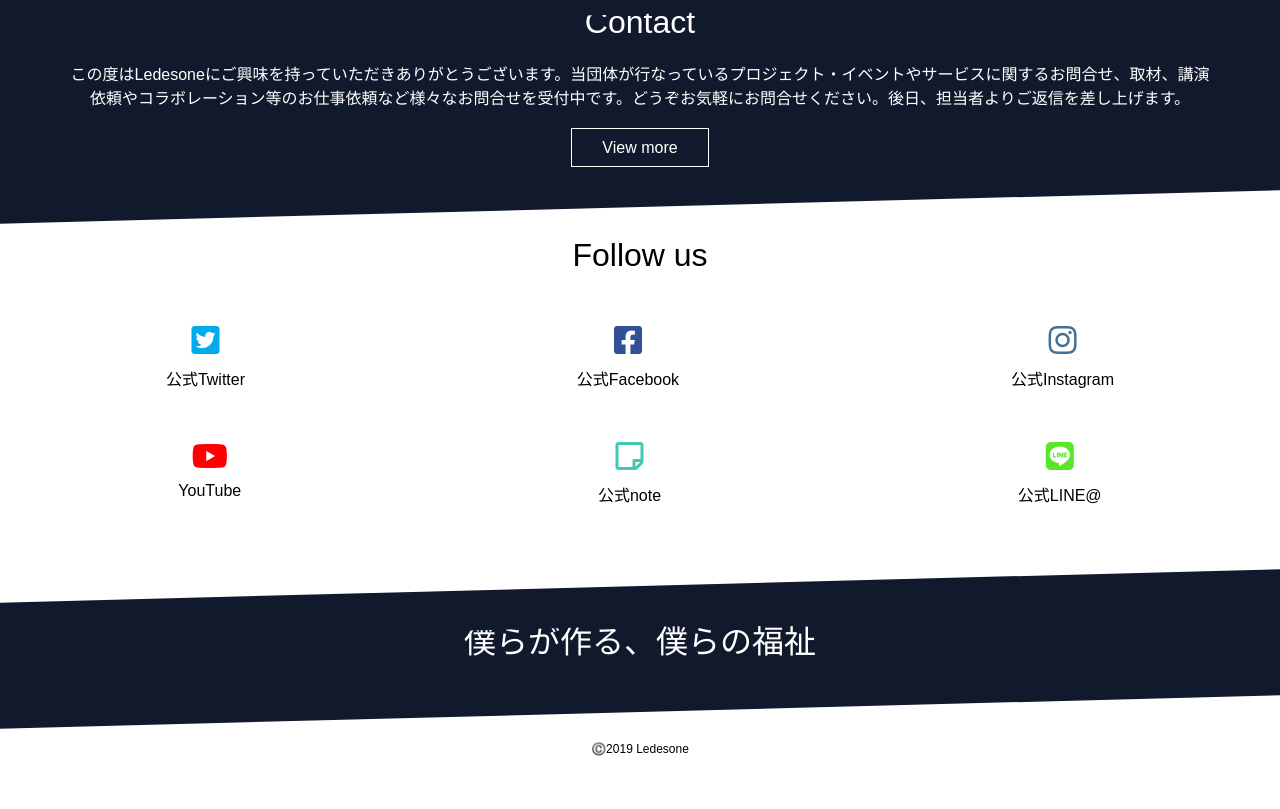
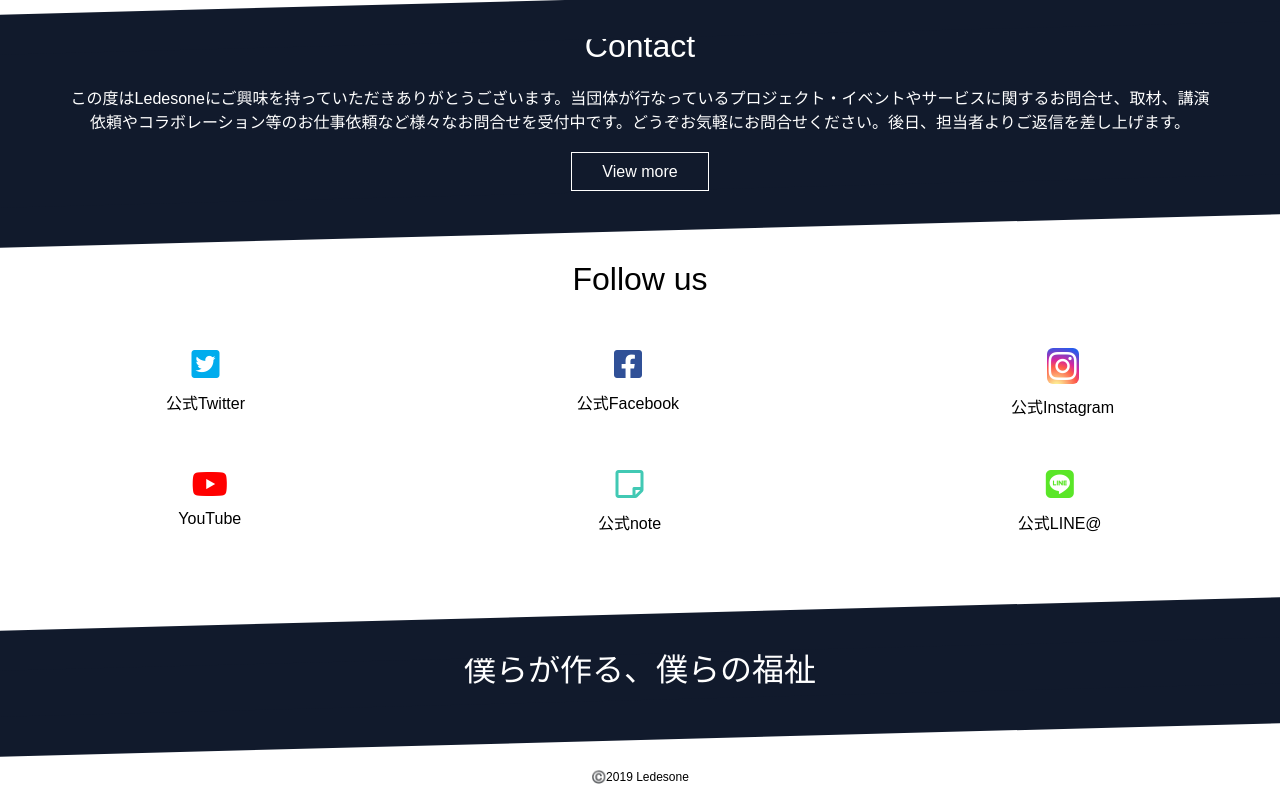
Before and after one commit to tenmakamatani/Ledesone, a website: page index.html in a window 1280 px wide. Shown: the part 3726-4535 px from the top of the page. Before the commit the page ends 4487 px from the top, so only its background shows below. Drawn offline with Linux system fonts and the light colour scheme.

Commit message:
[Fix] Typo, Instagramカラー修正

```diff
--- a/index.html
+++ b/index.html
@@ -139,7 +139,8 @@
     </section>
     <section id="" class="info origin">
         <h1 class="info__ttl origin__ttl">名前の由来</h1>
-        <p class="info__desc origin__desc">Ledesoneの名称は”Le idee sono infinite.”(イタリア語でアイディアは無限大)からスペルを２個づつ取りこの名前になりました。どんな障害や生きづらsさを抱える人にでも可能性やアイディアは無限にあるという意味が込められています。</p>
+        <p class="info__desc origin__desc">Ledesoneの名称は、 ”Le idee sono infinite.”<br>(イタリア語でアイディアは無限大)からスペルを２個づつ取りこの名前になりました。
+            <br>どんな障害や生きづらさを抱える人にでも可能性やアイディアは無限にあるという意味が込められています。</p>
     </section>
     <section class="history">
         <h1 class="history__ttl">History</h1>
--- a/scss/style.scss
+++ b/scss/style.scss
@@ -388,7 +388,11 @@ label {
         color: #305097;
       }
       .sns__list-icon:nth-child(3) i{
-        color:#3f729b
+        background: radial-gradient(circle at 30% 107%, #fdf497 0%, #fdf497 5%, #fd5949 45%,#d6249f 60%,#285AEB 90%);
+        border-radius: 6px;
+        color: white;
+        vertical-align: middle;
+        padding: 2px;
       }
     }
     &__col-2 {
@@ -420,6 +424,7 @@ footer {
   font-size: 0.75rem;
   margin: 50px 0 5px 0;
   text-align: center;
+  padding-bottom: 20px;
 }
 
 @media screen and (max-width: 780px) {
```
Also changed, not shown: css/style.css.
